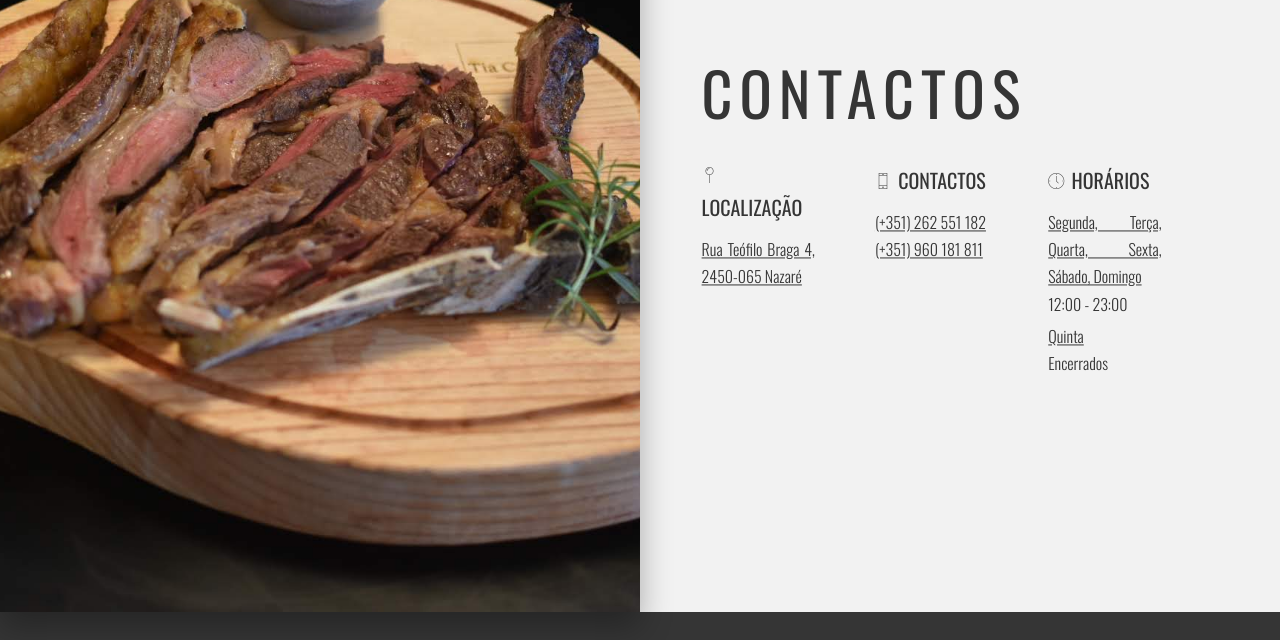
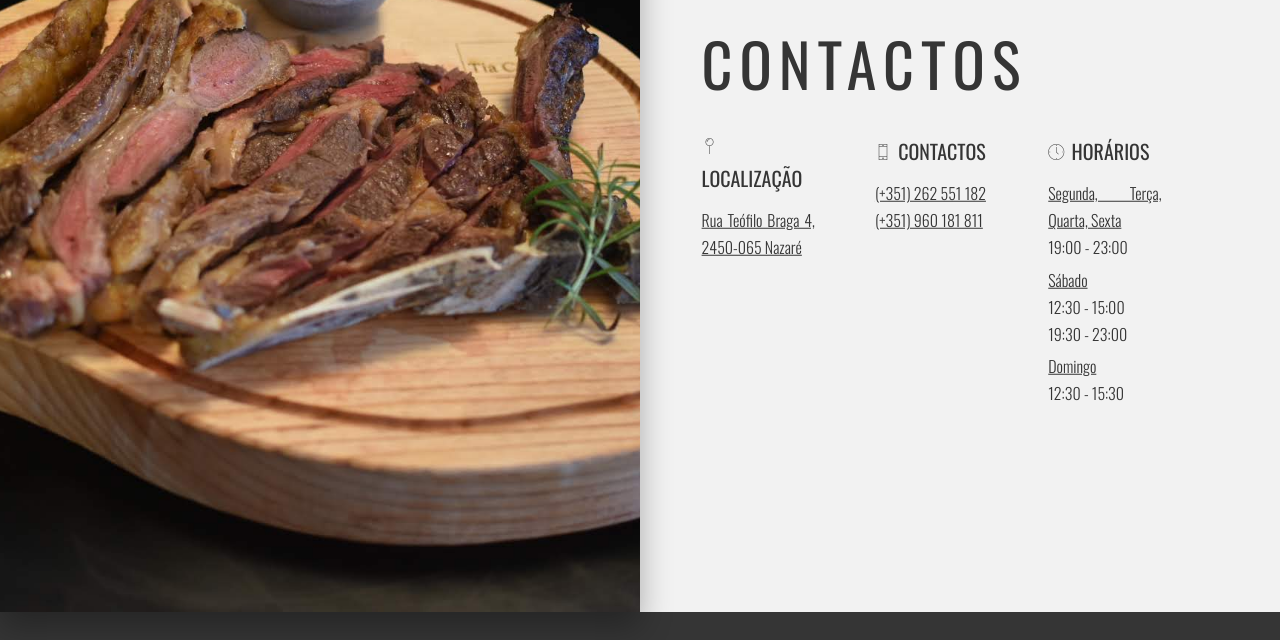
Before and after one commit to jmcalves275/tiacaia, a website: page index.html in a window 1280 px wide. Shown: the part 3388-4028 px from the top of the page. Drawn offline with nearby package versions, Linux system fonts and the light colour scheme.

Commit message:
Update index.html

```diff
--- a/index.html
+++ b/index.html
@@ -186,13 +186,18 @@
                                     <h3 class="heading-tertiary inline">Horários</h3>
                                 </div>
                                 <ul class="list">
-                                    <li class="list__item--underline">Segunda, Terça, Quarta, Sexta, Sábado, Domingo
+                                    <li class="list__item--underline">Segunda, Terça, Quarta, Sexta
                                     </li>
-                                    <li class="list__item">12:00 - 23:00</li>
+                                    <li class="list__item">19:00 - 23:00</li>
                                 </ul>
                                 <ul class="list">
-                                    <li class="list__item--underline">Quinta</li>
-                                    <li class="list__item">Encerrados</li>
+                                    <li class="list__item--underline">Sábado</li>
+                                    <li class="list__item">12:30 - 15:00</li>
+                                    <li class="list__item">19:30 - 23:00</li>
+                                </ul>
+                                <ul class="list">
+                                    <li class="list__item--underline">Domingo</li>
+                                    <li class="list__item">12:30 - 15:30</li>
                                 </ul>
                             </div>
                         </div>
```
